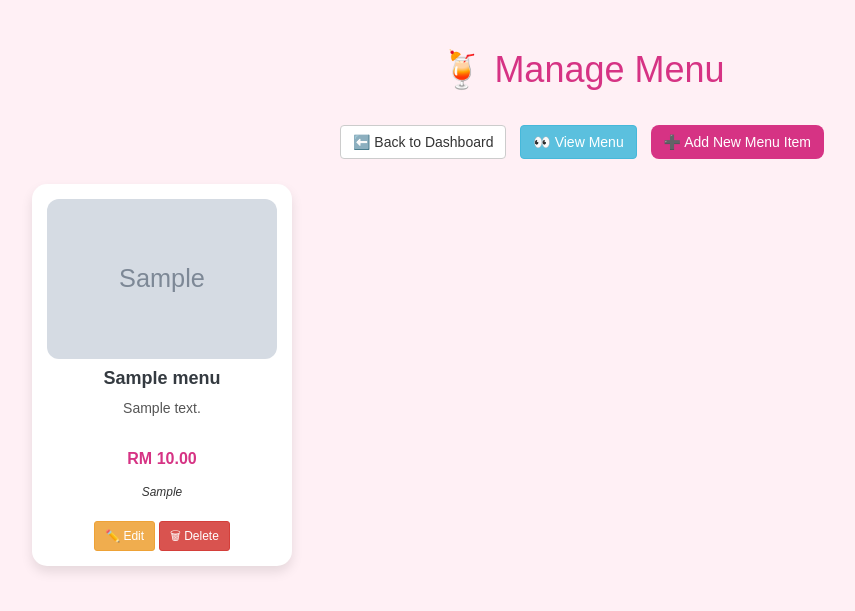
After one commit to odake9/projectLucky, a PHP site: page /staff_menu.php in a window 1280 px wide. The commit adds this page. Shown: the top 611 px of the page, without its empty margins (58-913 px from the left). Run offline with PHP 8.4, Linux system fonts and the light colour scheme; a user stored in the database is signed in; tables that the repository leaves empty or names only in its code hold one stand-in row (values such as "Sample post"); grey boxes marked "Sample" are stand-in pictures.

Commit message:
UPDATE STAFF MENU PAGE

```diff
--- a/staff.php
+++ b/staff.php
@@ -9,7 +9,7 @@ if (!isset($_SESSION['role']) || $_SESSION['role'] !== 'staff') {
 <html lang="en">
 <head>
   <meta charset="UTF-8">
-  <title>Admin Dashboard - Lucky Milk Tea</title>
+  <title>Staff Dashboard - Lucky Milk Tea</title>
   <link href="https://fonts.googleapis.com/css2?family=Poppins:wght@400;600&display=swap" rel="stylesheet">
   <style>
     body {
@@ -103,7 +103,7 @@ if (!isset($_SESSION['role']) || $_SESSION['role'] !== 'staff') {
     </div>
     <div class="card">
       <div class="icon">📚</div>
-      <a href="admin_menu.html">Menu</a>
+      <a href="staff_menu.php">Edit Menu</a>
     </div>
     <div class="card">
       <div class="icon">💬</div>
--- /dev/null
+++ b/staff_menu.php
@@ -0,0 +1,125 @@
+<?php
+session_start();
+if (!isset($_SESSION['role']) || !in_array($_SESSION['role'], ['admin','staff'])) {
+    header("Location: login.html");
+    exit();
+}
+
+$servername = "localhost";
+$username = "root";
+$password = "";
+$dbname = "milk_tea_shop";
+
+$conn = new mysqli($servername, $username, $password, $dbname);
+
+$sql = "SELECT * FROM menu ORDER BY created_at DESC";
+$result = $conn->query($sql);
+?>
+<!DOCTYPE html>
+<html lang="en">
+<head>
+  <meta charset="UTF-8">
+  <title>Staff Menu - Lucky Milk Tea</title>
+  <link rel="stylesheet" href="https://maxcdn.bootstrapcdn.com/bootstrap/3.4.1/css/bootstrap.min.css">
+  <style>
+    body {
+      background: #fff0f5;
+      font-family: 'Poppins', sans-serif;
+      padding: 30px;
+    }
+    h1 {
+      text-align: center;
+      color: #d63384;
+      margin-bottom: 30px;
+    }
+    .menu-container {
+      display: grid;
+      grid-template-columns: repeat(auto-fill, minmax(250px, 1fr));
+      gap: 20px;
+      max-width: 1100px;
+      margin: auto;
+    }
+    .menu-card {
+      background: white;
+      border-radius: 15px;
+      padding: 15px;
+      box-shadow: 0 6px 12px rgba(0,0,0,0.1);
+      text-align: center;
+      transition: transform 0.3s ease;
+    }
+    .menu-card:hover {
+      transform: translateY(-6px);
+    }
+    .menu-card img {
+      width: 100%;
+      height: 160px;
+      object-fit: cover;
+      border-radius: 12px;
+    }
+    .menu-card h4 {
+      margin-top: 10px;
+      font-weight: bold;
+      color: #343a40;
+    }
+    .menu-card p {
+      font-size: 14px;
+      color: #555;
+      min-height: 40px;
+    }
+    .menu-card .price {
+      font-size: 16px;
+      font-weight: bold;
+      color: #d63384;
+      margin: 10px 0;
+    }
+    .btn-pink {
+      background: #d63384;
+      color: white;
+      border-radius: 8px;
+      padding: 6px 12px;
+    }
+    .btn-pink:hover {
+      background: #b62d6f;
+      color: #fff;
+    }
+    .top-actions {
+      text-align: center;
+      margin-bottom: 20px;
+    }
+    .top-actions a {
+      margin: 5px;
+    }
+  </style>
+</head>
+<body>
+
+<h1>🍹 Manage Menu</h1>
+
+<div class="top-actions">
+  <a href="staff.php" class="btn btn-default">⬅️ Back to Dashboard</a>
+  <a href="staff_view_menu.php" class="btn btn-info">👀 View Menu</a>
+  <a href="add_menu.php" class="btn btn-pink">➕ Add New Menu Item</a>
+</div>
+
+<div class="menu-container">
+  <?php while($row = $result->fetch_assoc()) { ?>
+    <div class="menu-card">
+      <?php if (!empty($row['image'])) { ?>
+        <img src="uploads/<?php echo $row['image']; ?>" alt="Menu Image">
+      <?php } else { ?>
+        <img src="https://via.placeholder.com/250x160?text=No+Image" alt="No Image">
+      <?php } ?>
+      <h4><?php echo $row['name']; ?></h4>
+      <p><?php echo $row['description']; ?></p>
+      <div class="price">RM <?php echo number_format($row['price'], 2); ?></div>
+      <small><em><?php echo $row['category']; ?></em></small>
+      <br><br>
+      <a href="edit_menu.php?id=<?php echo $row['id']; ?>" class="btn btn-warning btn-sm">✏️ Edit</a>
+      <a href="delete_menu.php?id=<?php echo $row['id']; ?>" class="btn btn-danger btn-sm" onclick="return confirm('Are you sure?')">🗑 Delete</a>
+    </div>
+  <?php } ?>
+</div>
+
+</body>
+</html>
+<?php $conn->close(); ?>
```
Also changed, not shown: staff_view_menu.php (added, +118 -0 lines).
